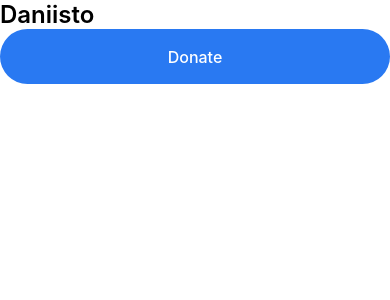
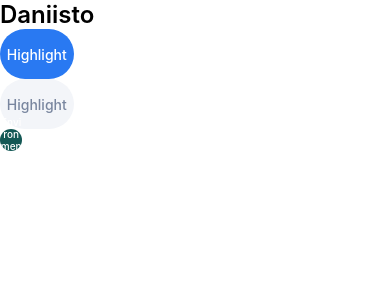
Before and after one commit to blessingtb3/DonationApp, a React Native app: screen / in a window 390 px wide. Shown: the top 300 px of the page. Built offline with nearby package versions, Linux system fonts and the light colour scheme.

Commit message:
feat: add buttons

```diff
--- /dev/null
+++ b/components/Badge/BadgeButton.js
@@ -0,0 +1,28 @@
+import React, { useRef, useState } from 'react';
+import { View, Text } from 'react-native';
+import PropTypes from 'prop-types';
+import badgeButtonStyle from './BadgeButtonStyle';
+import { horizontalScale } from '../../assets/styles/scaling';
+
+const BadgeButton = (props) => {
+
+
+    const [width, setWidth] = useState(0);
+    const textRef = useRef(null);
+    const paddingHorizontal = 10;
+    const BadgeButtonWidth = {
+        width: horizontalScale(paddingHorizontal * 2 + width),
+    }
+
+    return (
+        <View style={[badgeButtonStyle.badge, BadgeButtonWidth]}>
+            <Text onTextLayout={(event) => {setWidth(event.nativeEvent.lines[0].width);}} ref={textRef} style={[badgeButtonStyle.title]}>{props.title}</Text>
+        </View>
+    );
+};
+
+BadgeButton.PropTypes={
+    title: PropTypes.string.isRequired,
+}
+
+export default BadgeButton;
--- /dev/null
+++ b/components/Badge/BadgeButtonStyle.js
@@ -0,0 +1,21 @@
+import { StyleSheet } from "react-native";
+
+const badgeButtonStyle = StyleSheet.create({
+
+    badge:{
+        backgroundColor: '#145855',
+        borderRadius: 50,
+        height: 22,
+        justifyContent: 'center'
+    },
+    title:{
+        fontFamily: 'Inter',
+        fontSize: 10,
+        fontWeight: 500,
+        textAlign: 'center',
+        color: 'white',
+        lineHeight: 12
+    },
+});
+
+export default badgeButtonStyle;
--- a/components/Button/buttonStyle.js
+++ b/components/Button/buttonStyle.js
@@ -6,7 +6,7 @@ const buttonStyle = StyleSheet.create({
         backgroundColor: '#2979F2',
         borderRadius: 50,
         height: 55,
-        justifyContent: 'center'
+        justifyContent: 'center',
     },
     title:{
         fontFamily: 'Inter',
--- /dev/null
+++ b/components/Tab/TabButton.js
@@ -0,0 +1,41 @@
+import React, { useRef, useState } from 'react';
+import { Pressable, Text } from 'react-native';
+import PropTypes from 'prop-types';
+import tabButtonStyle from './TabButtonStyle';
+import { horizontalScale } from '../../assets/styles/scaling';
+
+const TabButton = (props) => {
+
+
+    const [width, setWidth] = useState(0);
+    const textRef = useRef(null);
+    const paddingHorizontal = 33;
+    const tabButtonWidth = {
+        width: horizontalScale(paddingHorizontal * 2 + width),
+    }
+
+    return (
+        <Pressable
+            disabled={props.isInactive}
+            style={[
+                tabButtonStyle.tab,
+                props.isInactive && tabButtonStyle.inactiveTab, tabButtonWidth
+            ]}
+            onPress={() => props.onPress()}
+        >
+            <Text onTextLayout={(event) => {setWidth(event.nativeEvent.lines[0].width);}} ref={textRef} style={[tabButtonStyle.title, props.isInactive && tabButtonStyle.inactiveTitle]}>{props.title}</Text>
+        </Pressable>
+    );
+};
+
+TabButton.default={
+    isInactive: false,
+    onPress: () => {}
+}
+TabButton.PropTypes={
+    title: PropTypes.string.isRequired,
+    isInactive: PropTypes.bool.isRequired,
+    onPress: PropTypes.func
+}
+
+export default TabButton;
--- /dev/null
+++ b/components/Tab/TabButtonStyle.js
@@ -0,0 +1,27 @@
+import { StyleSheet } from "react-native";
+
+const tabButtonStyle = StyleSheet.create({
+
+    tab:{
+        backgroundColor: '#2979F2',
+        borderRadius: 50,
+        height: 50,
+        justifyContent: 'center'
+    },
+    inactiveTab:{
+        backgroundColor: '#F3F5F9'
+    },
+    inactiveTitle:{
+        color: '#79869F'
+    },
+    title:{
+        fontFamily: 'Inter',
+        fontSize: 14,
+        fontWeight: 500,
+        textAlign: 'center',
+        color: 'white',
+        lineHeight: 17
+    },
+});
+
+export default tabButtonStyle;
--- a/screens/Home/Home.js
+++ b/screens/Home/Home.js
@@ -2,16 +2,17 @@ import React from 'react';
 import { SafeAreaView } from 'react-native';
 import globalSyle from '../../assets/styles/globalStyle';
 import Header from '../../components/Header/Header';
-import Button from '../../components/Button/Button';
+import TabButton from '../../components/Tab/TabButton';
+import BadgeButton from '../../components/Badge/BadgeButton';
 
 
 const Home = () => {
     return (
         <SafeAreaView style={[globalSyle.backgroundWhite, globalSyle.flex]}>
             <Header title={'Daniisto'} type={1}/>
-            <Button title={'Donate'} onPress={() => {
-                console.log('donate pressed');
-            }}/>
+            <TabButton title={'Highlight'}/>
+            <TabButton title={'Highlight'} isInactive={true}/>
+            <BadgeButton title={'Environment'}/>
         </SafeAreaView>
     )
 }
```
